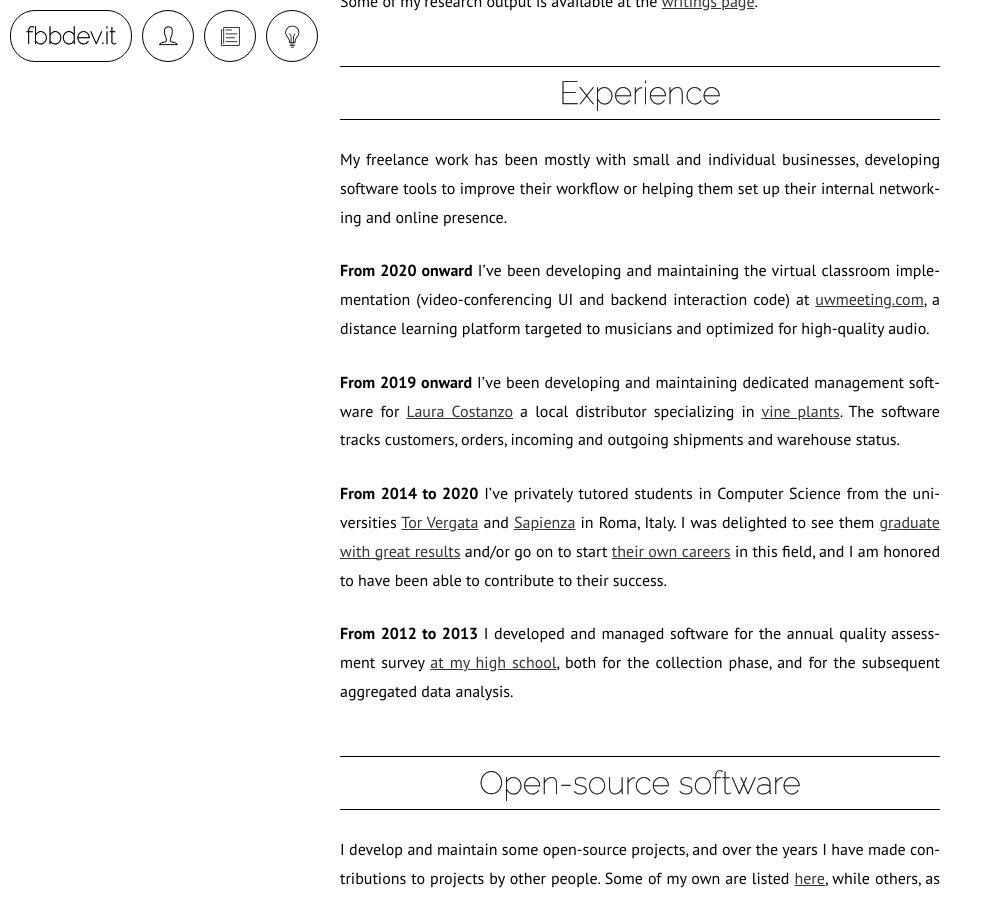
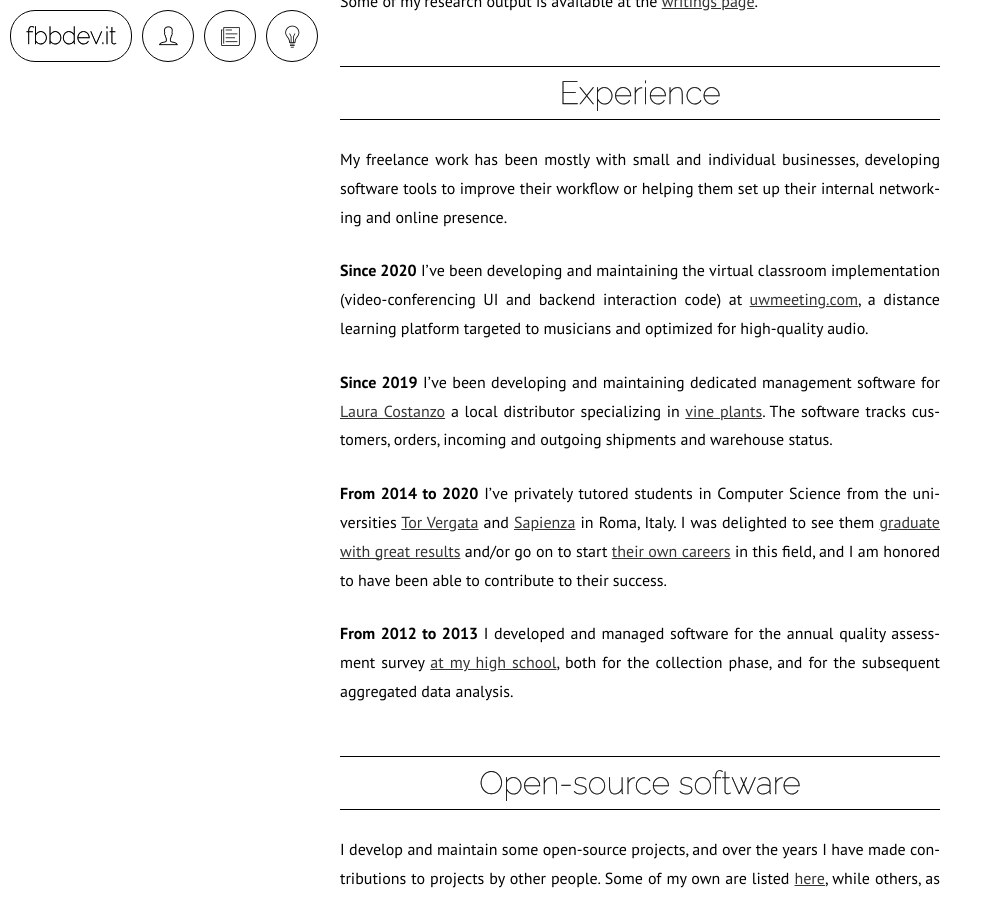
Before and after one commit to fbbdev/fbbdev.github.io, a Jekyll site: the page built from about.md, in a window 1280 px wide and 900 px high, scrolled down 1321 px. Shown: the whole window, without its empty margins (0-993 px from the left). Built offline with Jekyll 4.4.1, drawn with Linux system fonts in a browser that asks for light colours.

Commit message:
Fix wording

```diff
--- a/about.md
+++ b/about.md
@@ -50,11 +50,11 @@ My freelance work has been mostly with small and individual businesses, developi
 tools to improve their workflow or helping them set up their internal networking and online
 presence.
 
-**From 2020 onward** I've been developing and maintaining the virtual classroom implementation
+**Since 2020** I've been developing and maintaining the virtual classroom implementation
 (video-conferencing UI and backend interaction code) at [uwmeeting.com](https://www.uwmeeting.com/),
 a distance learning platform targeted to musicians and optimized for high-quality audio.
 
-**From 2019 onward** I've been developing and maintaining dedicated management software for
+**Since 2019** I've been developing and maintaining dedicated management software for
 [Laura Costanzo](https://www.informazione-aziende.it/Azienda_COSTANZO-LAURA-F389C) a local
 distributor specializing in [vine plants](https://www.vivairauscedo.com). The software
 tracks customers, orders, incoming and outgoing shipments and warehouse status.
```
